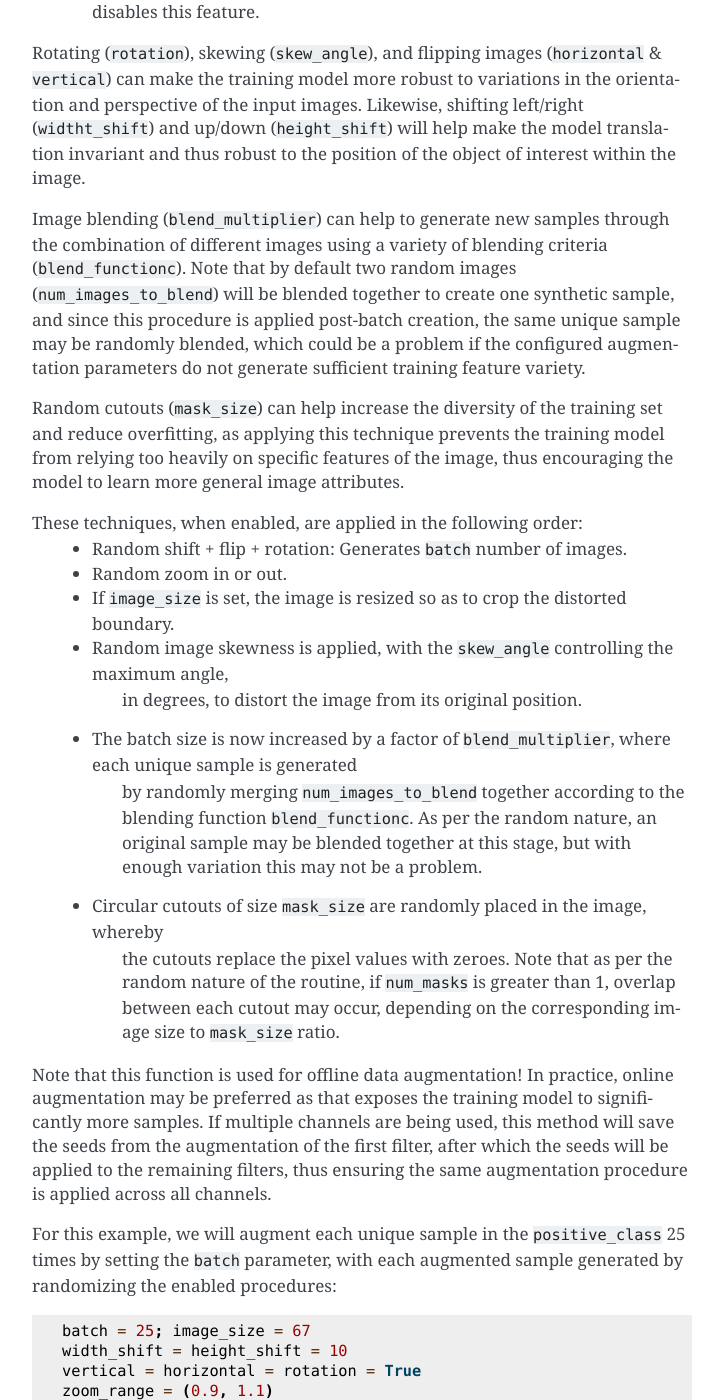
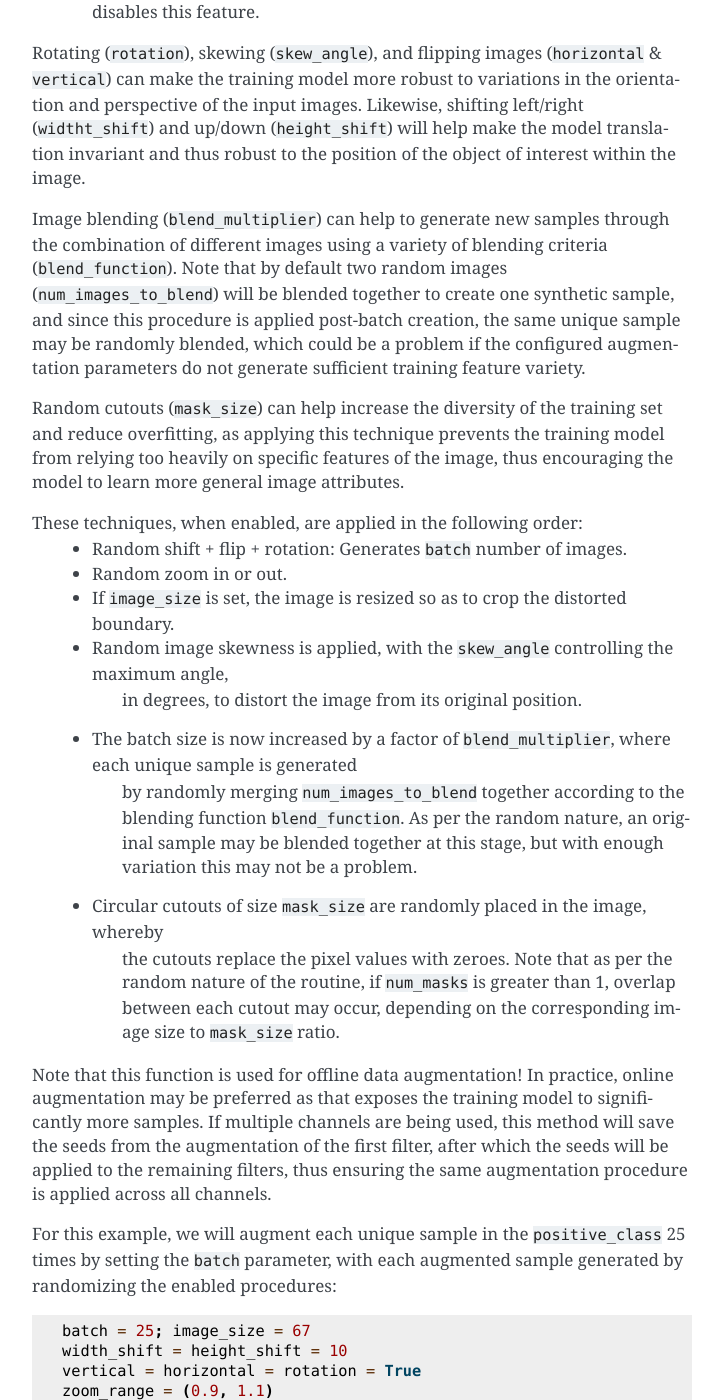
Before and after one commit to Professor-G/pyBIA, a Sphinx documentation site: the page built from docs/source/Examples.rst, in a window 1280 px wide and 1400 px high, scrolled down 4378 px. Shown: the whole window, without its empty margins (388-1111 px from the left). Built offline with Sphinx 7.4.7, drawn with Linux system fonts in a browser that asks for light colours; some of the changed text lies outside the part shown.

Commit message:
for ezra

```diff
--- a/docs/source/Examples.rst
+++ b/docs/source/Examples.rst
@@ -117,7 +117,7 @@ Running these methods automatically updates the ``positive_class`` and ``negativ
 
 Rotating (``rotation``), skewing (``skew_angle``), and flipping images (``horizontal`` & ``vertical``) can make the training model more robust to variations in the orientation and perspective of the input images. Likewise, shifting left/right (``widtht_shift``) and up/down (``height_shift``) will help make the model translation invariant and thus robust to the position of the object of interest within the image.
 
-Image blending (``blend_multiplier``) can help to generate new samples through the combination of different images using a variety of blending criteria (``blend_functionc``). Note that by default two random images (``num_images_to_blend``) will be blended together to create one synthetic sample, and since this procedure is applied post-batch creation, the same unique sample may be randomly blended, which could be a problem if the configured augmentation parameters do not generate sufficient training feature variety.
+Image blending (``blend_multiplier``) can help to generate new samples through the combination of different images using a variety of blending criteria (``blend_function``). Note that by default two random images (``num_images_to_blend``) will be blended together to create one synthetic sample, and since this procedure is applied post-batch creation, the same unique sample may be randomly blended, which could be a problem if the configured augmentation parameters do not generate sufficient training feature variety.
 
 Random cutouts (``mask_size``) can help increase the diversity of the training set and reduce overfitting, as applying this technique prevents the training model from relying too heavily on specific features of the image, thus encouraging the model to learn more general image attributes.
 
@@ -128,7 +128,7 @@ These techniques, when enabled, are applied in the following order:
     - Random image skewness is applied, with the ``skew_angle`` controlling the maximum angle,
         in degrees, to distort the image from its original position.
     - The batch size is now increased by a factor of ``blend_multiplier``, where each unique sample is generated
-        by randomly merging ``num_images_to_blend`` together according to the blending function ``blend_functionc``.
+        by randomly merging ``num_images_to_blend`` together according to the blending function ``blend_function``.
         As per the random nature, an original sample may be blended together at this stage,
         but with enough variation this may not be a problem.
     - Circular cutouts of size ``mask_size`` are randomly placed in the image, whereby
@@ -173,10 +173,10 @@ To re-do the augmentations, simply reset the positive and negative class attribu
 .. code-block:: python
 
 	model.positive_class = lenses
-	model.augment_positive(blend_multiplier=50, num_images_to_blend=3, blend_functionc='mean', image_size=image_size)
+	model.augment_positive(blend_multiplier=50, num_images_to_blend=3, blend_function='mean', image_size=image_size)
 
 	model.negative_class = other
-	model.augment_negative(blend_multiplier=1, num_images_to_blend=3, blend_functionc='mean', image_size=image_size)
+	model.augment_negative(blend_multiplier=1, num_images_to_blend=3, blend_function='mean', image_size=image_size)
 
 In this attempt we apply only the blending routine, note that blend_multiplier is set to 1 for the negative class, so as to implement blending for the other class while keeping the original class size the same. When the classes are ready for training, simply call the ``create`` method.
 
```
